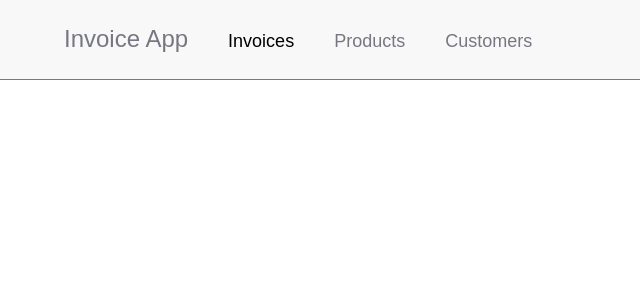
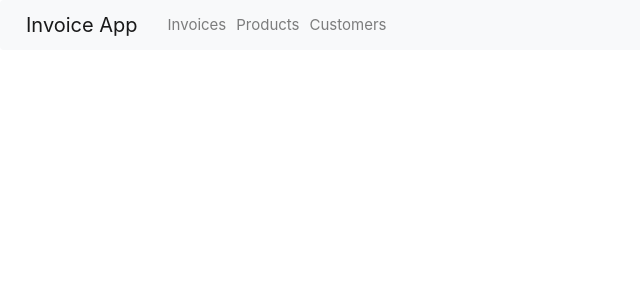
Before and after one commit to vBoykoGit/InvoiceApp, a React app in the folder volt-junior-react-dev-boilerplate/: page / in a window 1280 px wide. Shown: the top 300 px of the page, without its empty margins (0-640 px from the left). Built offline with nearby package versions, Linux system fonts and the light colour scheme; a web font is replaced by a local one.

Commit message:
Header with bootstrap and History API

```diff
--- a/volt-junior-react-dev-boilerplate/package.json
+++ b/volt-junior-react-dev-boilerplate/package.json
@@ -8,9 +8,11 @@
   "dependencies": {
     "babel-runtime": "^6.3.19",
     "body-parser": "1.15.0",
+    "bootstrap": "^4.2.1",
     "express": "~4.13.4",
     "extract-text-webpack-plugin": "^1.0.1",
     "react": "^16.7.0",
+    "react-bootstrap": "^1.0.0-beta.5",
     "react-dom": "^16.7.0",
     "react-redux": "^6.0.0",
     "react-router-dom": "^4.3.1",
--- a/volt-junior-react-dev-boilerplate/src/components/Header.js
+++ b/volt-junior-react-dev-boilerplate/src/components/Header.js
@@ -1,20 +1,25 @@
 import React from 'react';
+import { Navbar, Nav } from 'react-bootstrap'
+import { withRouter } from "react-router-dom";
 import '../css/header.css';
-import { NavLink } from 'react-router-dom'
 
-const selectedStyle = {
-    color: "black"
+const Header = ({ history }) => {
+
+    const onInvoices = () => history.push('/')
+    const onProducts = () => history.push('/products')
+    const onCustomers = () => history.push('/customers')
+
+    return (
+        <Navbar bg="light" variant="light navLink">
+            <Navbar.Brand onClick={onInvoices} >
+                <div className="navBrand">Invoice App</div>
+            </Navbar.Brand>
+            <Nav className="mr-auto">
+                <Nav.Link onClick={onInvoices}>Invoices</Nav.Link>
+                <Nav.Link onClick={onProducts}>Products</Nav.Link>
+                <Nav.Link onClick={onCustomers} >Customers</Nav.Link>
+            </Nav>
+        </Navbar>
+    )
 }
-
-const Header = (props) =>
-    <header className='header'>
-        <nav className='headerContent'>
-            <div className='headerPlanner'>Invoice App</div>
-            <NavLink exact to='/' className='headerNav' activeStyle={selectedStyle}>Invoices</NavLink>
-            <NavLink to='/products' className='headerNav' activeStyle={selectedStyle}>Products</NavLink>
-            <NavLink to='/customers' className='headerNav' activeStyle={selectedStyle}>Customers</NavLink>
-        </nav>
-    </header >
-
-
-export default Header
+export default withRouter(Header)
--- a/volt-junior-react-dev-boilerplate/src/components/containers/App.js
+++ b/volt-junior-react-dev-boilerplate/src/components/containers/App.js
@@ -4,6 +4,7 @@ import '../../css/common.css';
 import { connect } from "react-redux"
 import { HashRouter, Route, Switch } from 'react-router-dom'
 import { InvoicesPage, CustomersPage, ProductsPage } from '../Pages';
+import Header from '../Header';
 
 class App extends Component {
   componentDidMount() {
@@ -13,7 +14,7 @@ class App extends Component {
   render() {
     return (
       <div className='app'>
-        <HashRouter>
+        <HashRouter history={history}>
           <Switch>
             <Route exact path="/" component={InvoicesPage} />
             <Route path="/customers" component={CustomersPage} />
--- a/volt-junior-react-dev-boilerplate/src/css/header.css
+++ b/volt-junior-react-dev-boilerplate/src/css/header.css
@@ -1,43 +1,7 @@
-.header {
-    height: 10vh;
-    width: 100%;
-    background-color: rgb(248, 248, 248);
-    display: flex;
-    flex-direction: column;
-    justify-content: center;
-    color: rgb(119, 119, 131);
-    border-bottom: 1px solid rgb(119, 119, 131);
+.navBrand {
+    font-size: 2rem;
 }
 
-.headerContent {
-    display: flex;
-    align-items: baseline;
-    margin-left: 5%;
-    margin-right: 5%;
+.navLink {
+    font-size: 1.5rem;
 }
-
-.headerContent>*+* {
-    margin-left: 4rem;
-}
-
-.headerPlanner {
-    font-size: x-large;
-}
-
-.headerNav {
-    text-decoration: none;
-    font-size: large;
-    color: rgb(119, 119, 131)
-}
-
-.headerNav:hover {
-    color: rgb(119, 119, 131)
-}
-
-.headerNav:focus,
-.headerNav:hover,
-.headerNav:visited,
-.headerNav:link,
-.headerNav:active {
-    text-decoration: none;
-}
--- /dev/null
+++ b/volt-junior-react-dev-boilerplate/src/history.js
@@ -0,0 +1,3 @@
+import { createBrowserHistory } from 'history';
+
+export const history = createBrowserHistory();
--- a/volt-junior-react-dev-boilerplate/src/index.jsx
+++ b/volt-junior-react-dev-boilerplate/src/index.jsx
@@ -5,6 +5,7 @@ import { App } from './components/containers/App';
 import { Provider } from "react-redux";
 import storeFactory from './store/store.js'
 import 'react-select/dist/react-select.css';
+import 'bootstrap/dist/css/bootstrap.css';
 
 const store = storeFactory()
 
```
Also changed, not shown: 2 other files (tests, documents, lock files or other folders).
